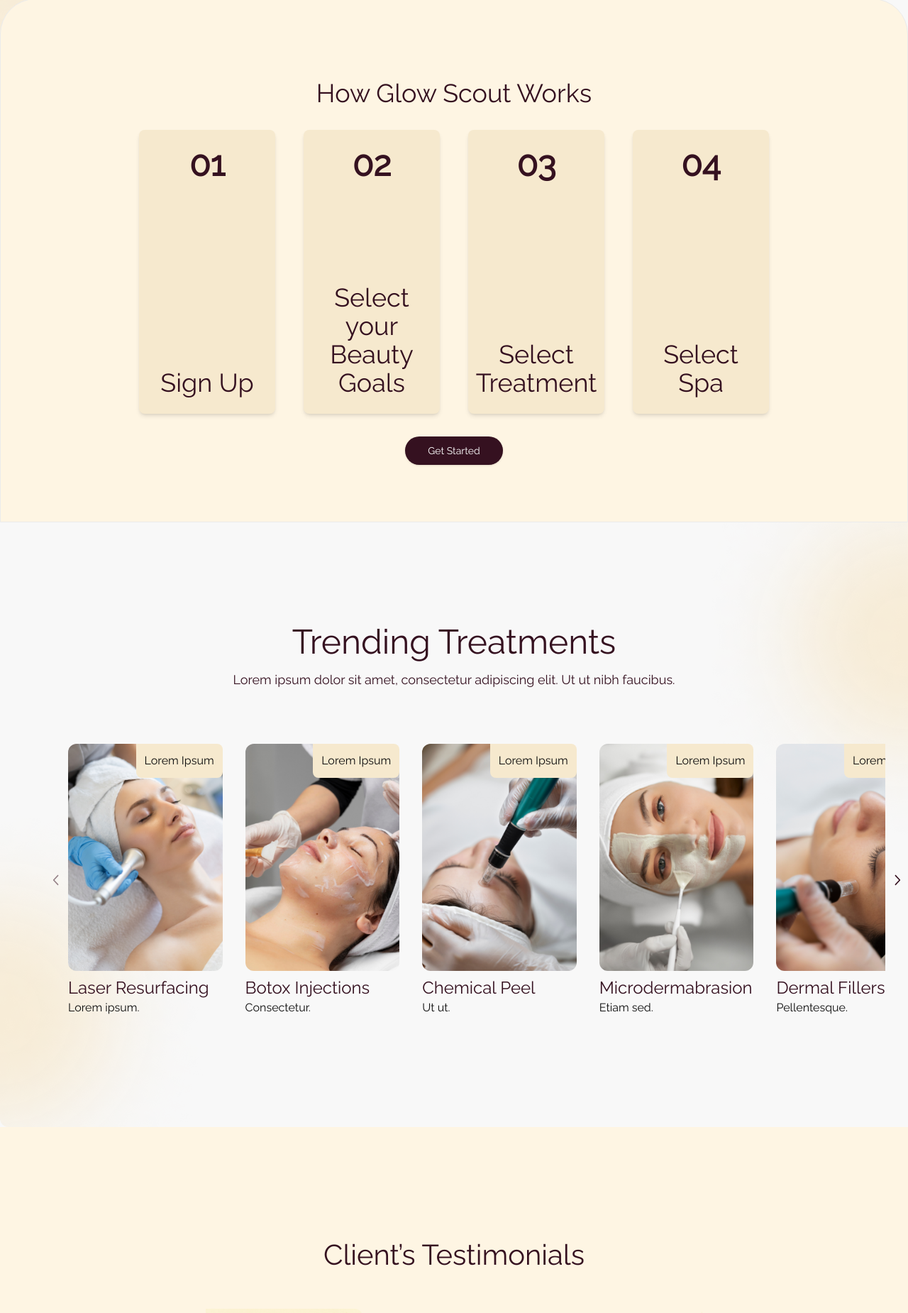
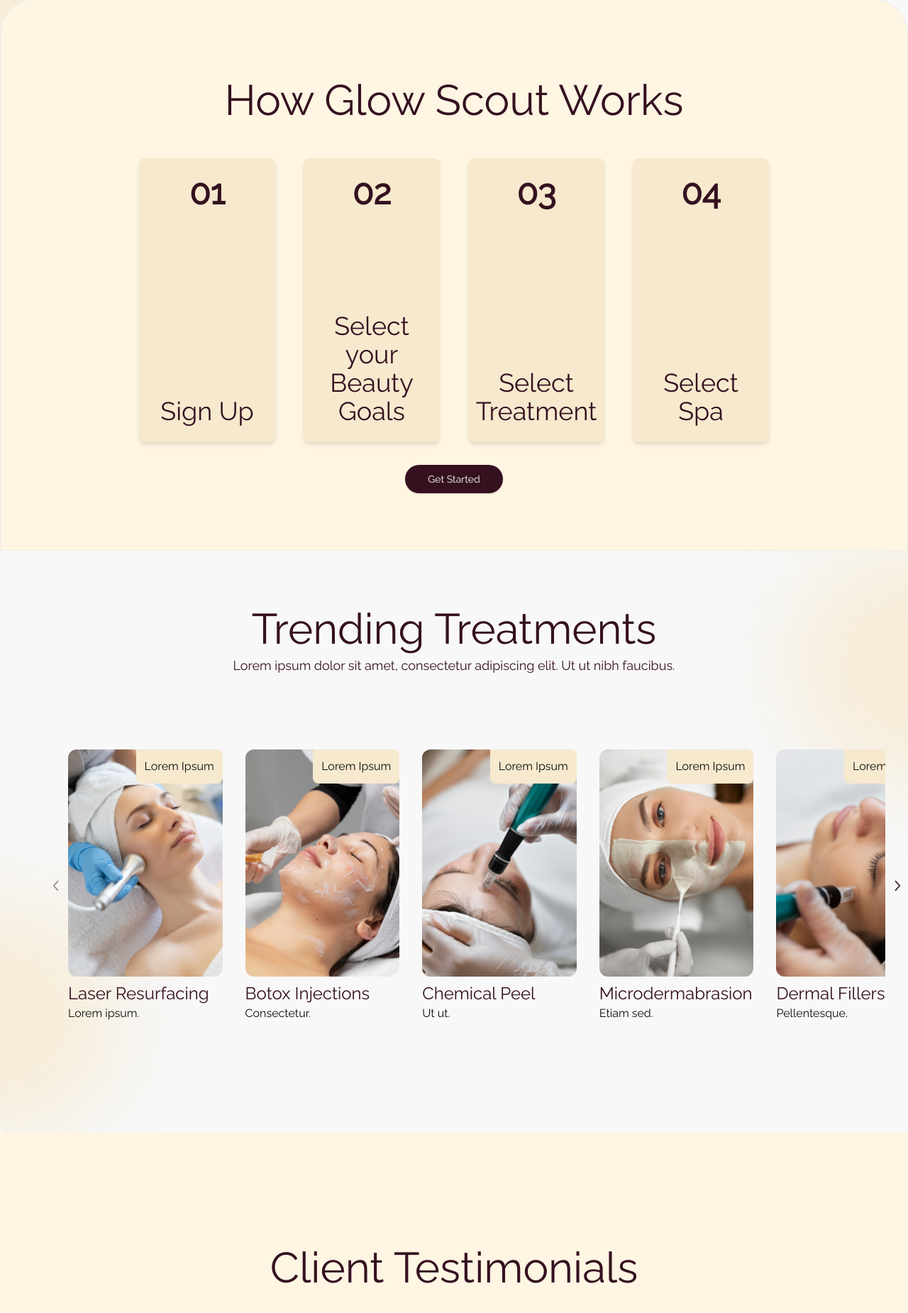
Before and after one commit to TheMODventures/Glow-Scout-Web, a Next.js app: page / in a window 1280 px wide. Shown: the part 892-2742 px from the top of the page at 71% size. Built offline with nearby package versions, Linux system fonts and the light colour scheme.

Commit message:
Landing page UI fix

```diff
--- a/src/components/helper/homeComponet/AboutGlow.jsx
+++ b/src/components/helper/homeComponet/AboutGlow.jsx
@@ -14,12 +14,12 @@ const AboutGlow = () => {
         />
       </div>
       <div className="text-center md:text-left max-w-lg">
-        <h2 className="text-3xl md:text-6xl mb-4 font-raleway font-thin text-center">
+        <h2 className="text-4xl md:text-6xl  mb-4 font-raleway font-thin text-center">
           About
           <br />
           &rdquo;Glow Scout&rdquo;
         </h2>
-        <p className="md:text-lg leading-relaxed pb-3 px-3 md:px-1 font-raleway text-center">
+        <p className="md:text-xl leading-relaxed pb-3 px-3 md:px-1 font-raleway text-center w-[100%]">
           &quot;Lorem ipsum dolor sit amet, consectetur adipiscing elit. Ut ut
           nibh faucibus. Lorem ipsum dolor sit amet, consectetur adipiscing
           elit. Ut ut nibh faucibus. Lorem ipsum dolor sit amet, consectetur
--- a/src/components/helper/homeComponet/HeroSection.jsx
+++ b/src/components/helper/homeComponet/HeroSection.jsx
@@ -9,7 +9,7 @@ const HeroSection = () => {
   return (
     <div className="relative h-full  lg:h-screen flex flex-col md:flex-row">
       <div className="flex-1 min-h-max text-center lg:text-left lg:pl-12 flex flex-col justify-center sm:py-20 items-start  px-4 lg:px-0 ">
-        <h1 className="text-4xl text-start md:text-5xl lg:text-6xl xl:text-7xl font-thin font-raleway text-darkMahron mb-4 lg:mb-6">
+        <h1 className="mt-6 md:mt-0 text-4xl text-start md:text-5xl lg:text-6xl xl:text-7xl font-thin font-raleway text-darkMahron mb-4 lg:mb-6">
           REVEAL YOUR <br />
           BEAUTY WITH
         </h1>
@@ -35,7 +35,7 @@ const HeroSection = () => {
           </Button>
         </Link>
       </div>
-      <div className="w-full md:w-1/2 h-[400px] md:h-[600px] lg:h-auto relative">
+      <div className="w-full md:w-1/2  h-[400px] md:h-[600px] lg:h-auto relative">
         <Image
           src="/images/home/Hero.png"
           alt="Woman"
--- a/src/components/helper/homeComponet/ScotWorkSection.jsx
+++ b/src/components/helper/homeComponet/ScotWorkSection.jsx
@@ -7,7 +7,7 @@ const ScotWorkSection = () => {
   return (
     <div className=" bg-[#FEF5E3] text-center py-20 rounded-t-[50px] border font-raleway">
       <Container>
-        <h2 className="text-5xl md:text-4xl mb-8 mt-8 font-raleway font-thin text-darkMahron">
+        <h2 className="font-raleway text-4xl md:text-6xl font-thin  mb-8 mt-8   pb-5 text-darkMahron">
           How Glow Scout Works
         </h2>
         <div className=" px-5 flex flex-col md:flex-row justify-center items-center space-y-4 md:space-y-0 md:space-x-4 gap-6">
--- a/src/components/reuseableComponenet/ClientTestimonials.jsx
+++ b/src/components/reuseableComponenet/ClientTestimonials.jsx
@@ -51,12 +51,9 @@ const ClientTestimonials = () => {
 
   return (
     <div className="mx-auto py-40 font-raleway bg-[#FEF5E3]">
-      <div className="text-center">
-        <h2 className="text-4xl md:text-5xl text-darkMahron md:text-[40px]">
-          Client’s Testimonials
-        </h2>
 
-      </div>
+        <h2 className="text-center text-darkMahron pb-5 text-4xl md:text-6xl font-thin"> Client Testimonials </h2>
+
 
       <div className="pt-14 container flex flex-col items-center">
         <Carousel
--- a/src/components/reuseableComponenet/FormSelect.jsx
+++ b/src/components/reuseableComponenet/FormSelect.jsx
@@ -23,7 +23,7 @@ const FilterSelect = ({ selectItems, placeholder, Control , name }) => {
       render={({ field }) => (
         <FormItem>
           <Select onValueChange={field.onChange}>
-            <FormControl className={`border-2 h-10 w-60  border-darkMahron text-darkMahron py-2 px-4  rounded-full mb-4 md:mb-0 md:mr-4 `}>
+            <FormControl className={`border-2 h-10 md:w-60  border-darkMahron text-darkMahron py-2 px-4  rounded-full mb-4 md:mb-0 md:mr-4 `}>
               <SelectTrigger>
                 <SelectValue placeholder={placeholder} className="selectinputvalue" />
               </SelectTrigger>
--- a/src/components/reuseableComponenet/TrandingTreatment.jsx
+++ b/src/components/reuseableComponenet/TrandingTreatment.jsx
@@ -84,13 +84,11 @@ const TrandingTreatment = () => {
         className=" absolute top-0 right-0 z-0 hidden md:block"
       />
 
-      <div className="text-center text-darkMahron mx-2">
-        <h2 className="text-4xl md:text-5xl px-6 md:mt-16 font-thin">
-          Trending Treatments
-        </h2>
-        <p className="mt-4 text-base md:text-lg">
+      <div className="text-center text-darkMahron pb-5">
+        <h2 className="text-4xl md:text-6xl font-thin "> Trending Treatments </h2>
+        <p className="m-2 text-lg">
           Lorem ipsum dolor sit amet, consectetur adipiscing elit. Ut ut nibh
-          faucibus.
+            faucibus.
         </p>
       </div>
 
```
